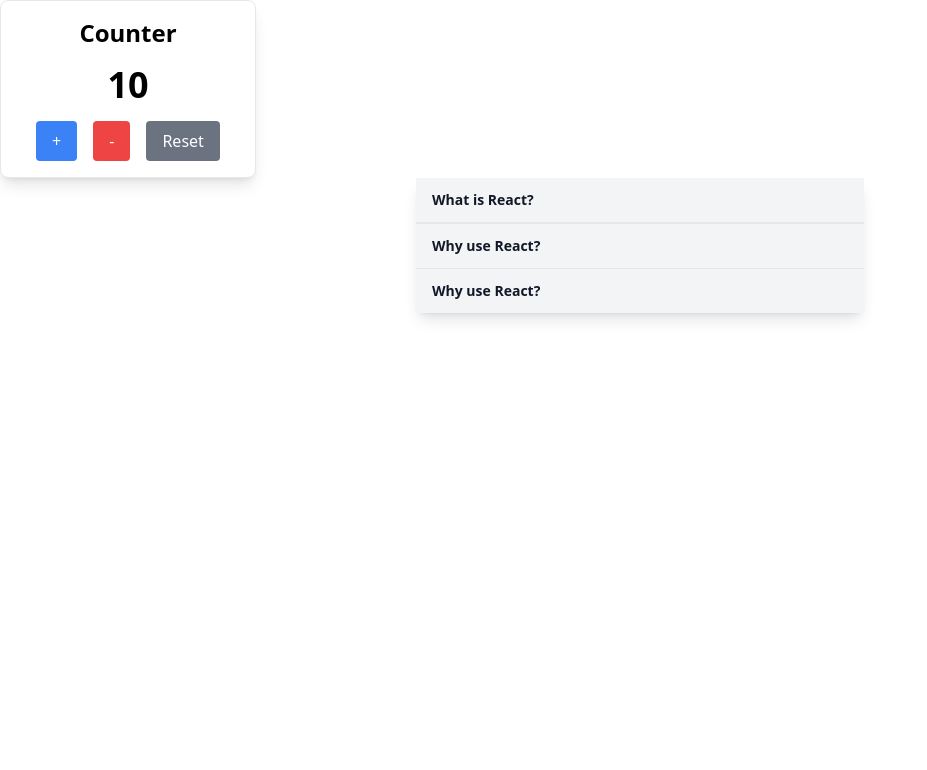
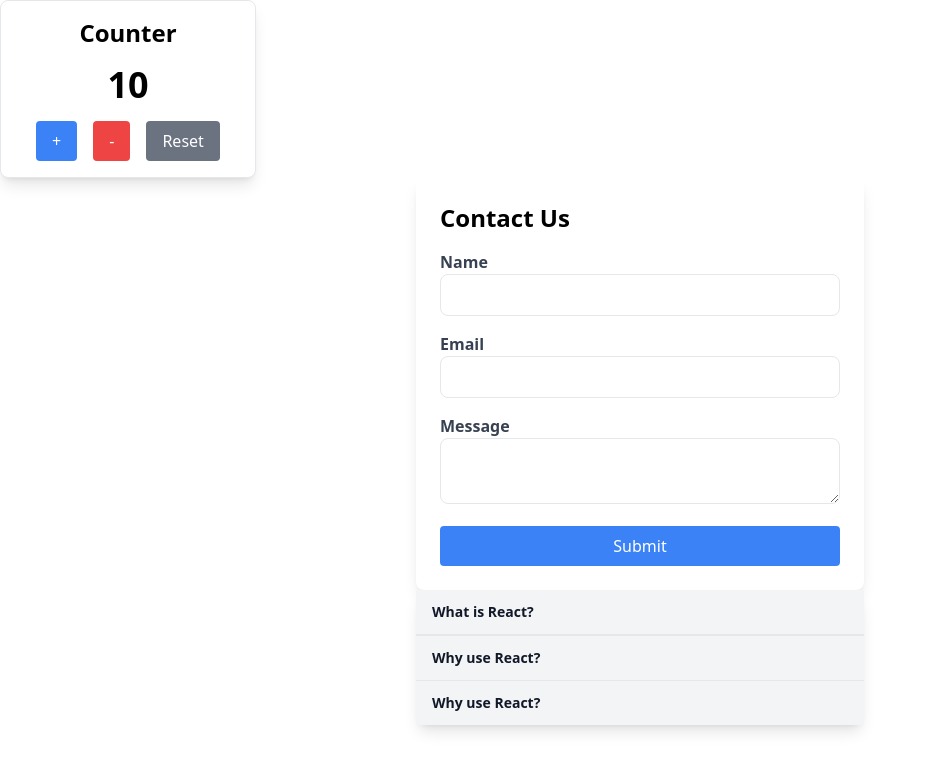
Before and after one commit to Srinivaskoruprolu007/React-Machine-Coding-Questions, a React (Vite) app: page / in a window 1280 px wide. Shown: the top 770 px of the page, without its empty margins (0-927 px from the left). Built offline with nearby package versions, Linux system fonts and the light colour scheme.

Commit message:
added contact form

```diff
--- a/src/App.tsx
+++ b/src/App.tsx
@@ -1,5 +1,7 @@
 import Counter from "./components/Easy/Counter";
 import Accordion from "./components/Easy/Accordion";
+import ContactForm from "./components/Easy/ContactForm";
+import { Toaster } from "react-hot-toast";
 
 const items = [
   {
@@ -19,7 +21,9 @@
   return (
     <div>
       <Counter initialCount={10} />
+      <ContactForm />
       <Accordion items={items} />
+      <Toaster />
     </div>
   );
 };
--- /dev/null
+++ b/src/components/Easy/ContactForm.tsx
@@ -0,0 +1,117 @@
+import React, { useState } from "react";
+import toast from "react-hot-toast";
+
+const ContactForm: React.FC = () => {
+  const [formData, setFormData] = useState({
+    name: "",
+    email: "",
+    message: "",
+  });
+  const [errors, setErrors] = useState<{
+    name?: string;
+    email?: string;
+    message?: string;
+  }>({});
+  const validateEmail = (email: string) => {
+    return /^[^\s@]+@[^\s@]+\.[^\s@]+$/.test(email);
+  };
+
+  const handleChange = (
+    e: React.ChangeEvent<HTMLInputElement | HTMLTextAreaElement>
+  ) => {
+    const { name, value } = e.target;
+    setFormData({ ...formData, [name]: value });
+  };
+
+  const handleSubmit = (e: React.FormEvent<HTMLFormElement>) => {
+    e.preventDefault();
+
+    const newErrors: { name?: string; email?: string; message?: string } = {};
+
+    if (!formData.name) {
+      newErrors.name = "Name is required";
+    }
+
+    if (!validateEmail(formData.email)) {
+      newErrors.email = "Email is invalid";
+    }
+
+    if (!formData.message) {
+      newErrors.message = "Message is required";
+    }
+    setErrors(newErrors);
+
+    if (Object.keys(newErrors).length === 0) {
+      toast.success("Form submitted successfully");
+      setFormData({
+        name: "",
+        email: "",
+        message: "",
+      });
+      setErrors({});
+    }
+  };
+  return (
+    <form
+      onSubmit={handleSubmit}
+      className="max-w-md mx-auto p-6 bg-white shadow-lg rounded-lg"
+    >
+      <h2 className="text-2xl font-semibold mb-4">Contact Us</h2>
+      <div className="mb-4">
+        <label htmlFor="name" className="block text-gray-700 font-semibold">
+          Name
+        </label>
+        <input
+          type="text"
+          id="name"
+          name="name"
+          value={formData.name}
+          onChange={handleChange}
+          className="w-full px-4 py-2 border rounded-lg focus:outline-none focus:border-blue-500"
+        />
+        {errors.name && (
+          <p className="text-red-500 text-sm mt-1">{errors.name}</p>
+        )}
+      </div>
+      <div className="mb-4">
+        <label htmlFor="email" className="block text-gray-700 font-semibold">
+          Email
+        </label>
+        <input
+          type="email"
+          id="email"
+          name="email"
+          value={formData.email}
+          onChange={handleChange}
+          className="w-full px-4 py-2 border rounded-lg focus:outline-none focus:border-blue-500"
+        />
+        {errors.email && (
+          <p className="text-red-500 text-sm mt-1">{errors.email}</p>
+        )}
+      </div>
+      <div className="mb-4">
+        <label htmlFor="message" className="block text-gray-700 font-semibold">
+          Message
+        </label>
+        <textarea
+          id="message"
+          name="message"
+          value={formData.message}
+          onChange={handleChange}
+          className="w-full px-4 py-2 border rounded-lg focus:outline-none focus:border-blue-500"
+        ></textarea>
+        {errors.message && (
+          <p className="text-red-500 text-sm mt-1">{errors.message}</p>
+        )}
+      </div>
+      <button
+        type="submit"
+        className="w-full px-4 py-2 bg-blue-500 text-white rounded hover:bg-blue-600"
+      >
+        Submit
+      </button>
+    </form>
+  );
+};
+
+export default ContactForm;
```
